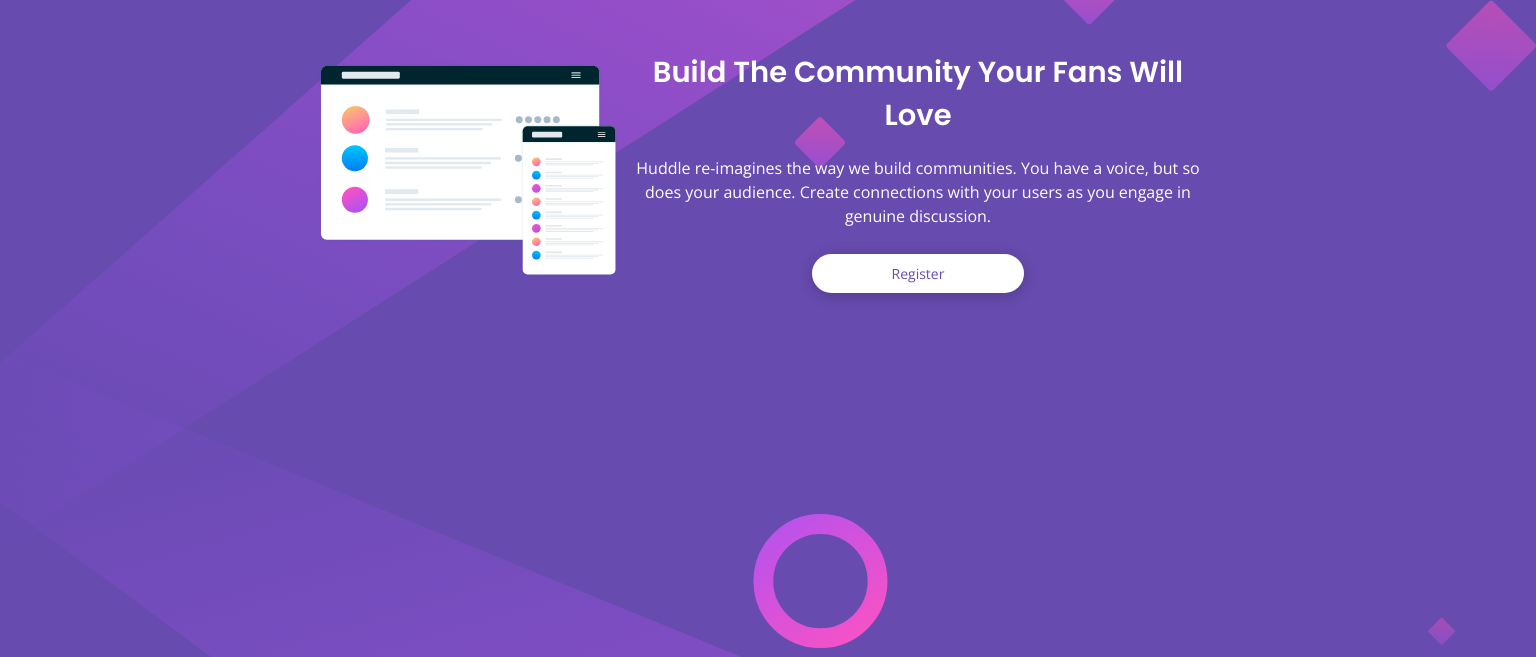
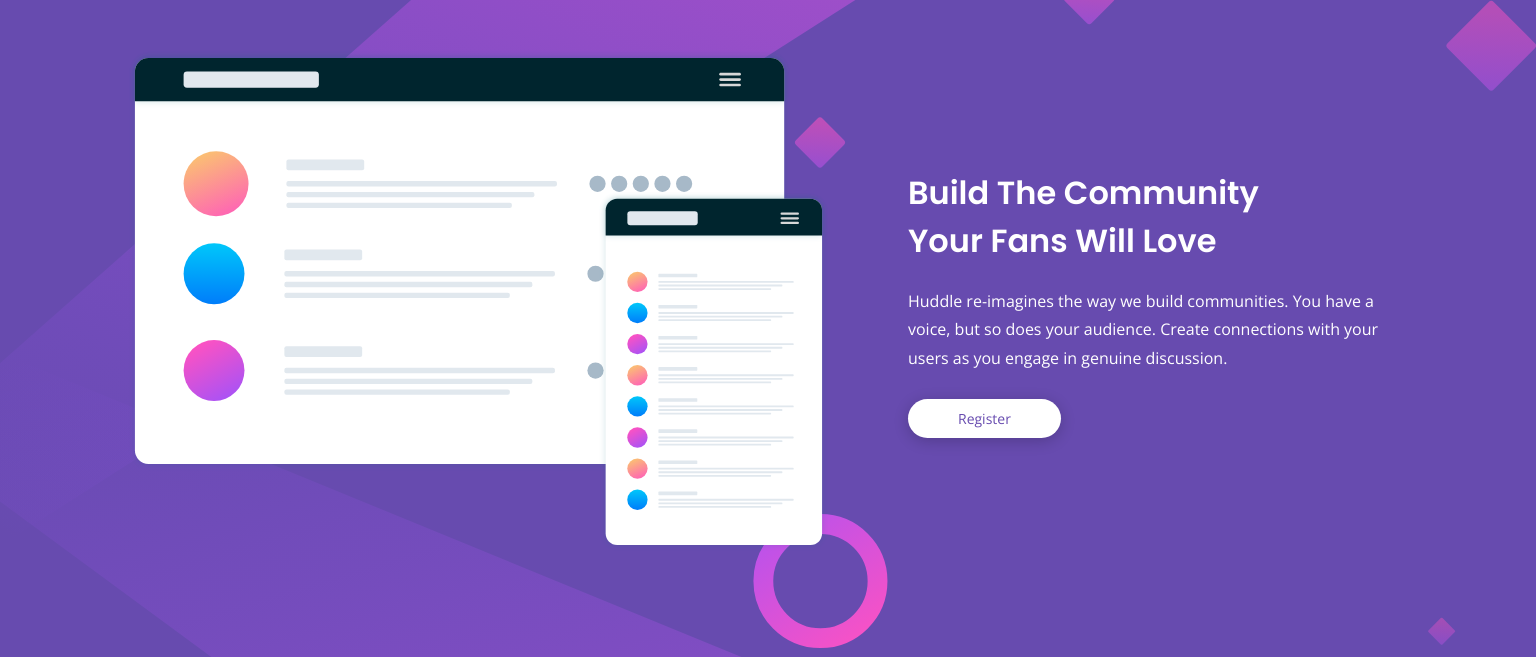
Before and after one commit to webstormcam/Huddle_Landing_Page_Single, a plain HTML site: page index.html in a window 1536 px wide. Shown: the part 75-732 px from the top of the page. Drawn offline with nearby package versions, Linux system fonts and the light colour scheme.

Commit message:
Making some progress with the desktop version

```diff
--- a/index.html
+++ b/index.html
@@ -23,7 +23,7 @@
                 <img src="imgs/illustration-mockups.svg" alt="a picture of a website">
             </div>
             <div id="words">
-                <h1>Build The Community Your Fans Will Love</h1>
+                <h1>Build The Community<br class="block"> Your Fans Will Love</h1>
                 <p>Huddle re-imagines the way we build communities. You have a voice, but so does your audience. Create
                     connections with your users as you engage in genuine discussion.</p>
                 <a class="button" href="#">Register</a>
--- a/style.css
+++ b/style.css
@@ -127,6 +127,10 @@ footer{
     filter: invert(85%) sepia(24%) saturate(4609%) hue-rotate(246deg) brightness(96%) contrast(89%);
 }
 
+.block{
+    display: none;
+}
+
 @media (min-width:1440px){
     body,html{
         height: 100%;
@@ -135,8 +139,9 @@ footer{
 
 
     main{
-        width: 900px;
+        width: 100%;
         flex-direction: row;
+        justify-content: center;
     }
 
     #background{
@@ -149,11 +154,34 @@ footer{
 
     }
 
+    #words{
+        text-align: start;
+        width: 500px;
+        margin-left: 80px;
+    }
+
+    #words h1{
+        font-size: 32px;
+    }
+
+    #words p{
+        line-height: 1.8em;
+    }
+
 
     header{
         width: 100%;
     }
 
+
+    #webimage img{
+        width: 700px;
+
+    }
+
+    .block{
+        display: block;
+    }
     footer{
         width: 100%;
         justify-content: flex-end;
@@ -164,4 +192,8 @@ footer{
 
 
     }
+
+    .button{
+        padding: 10px 50px;
+    }
 }
```
